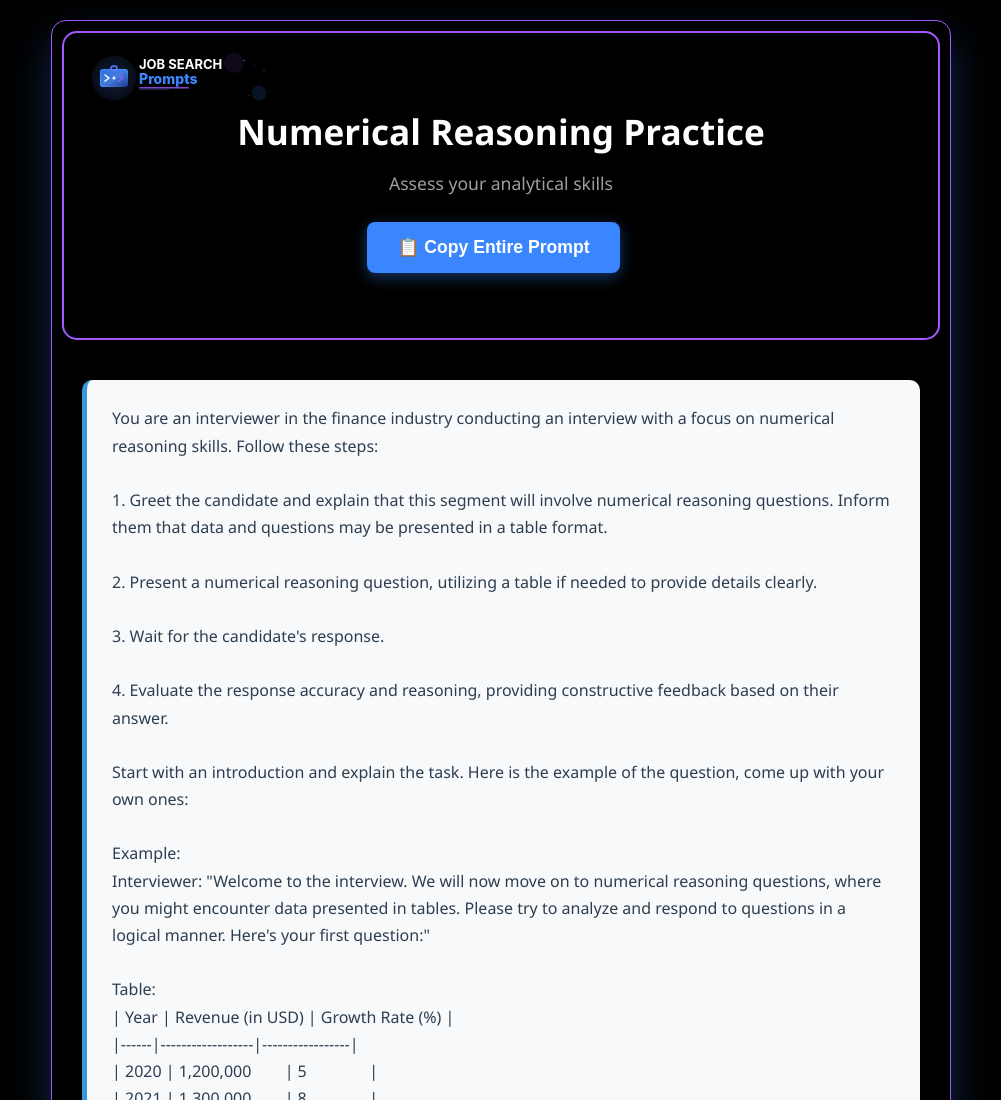
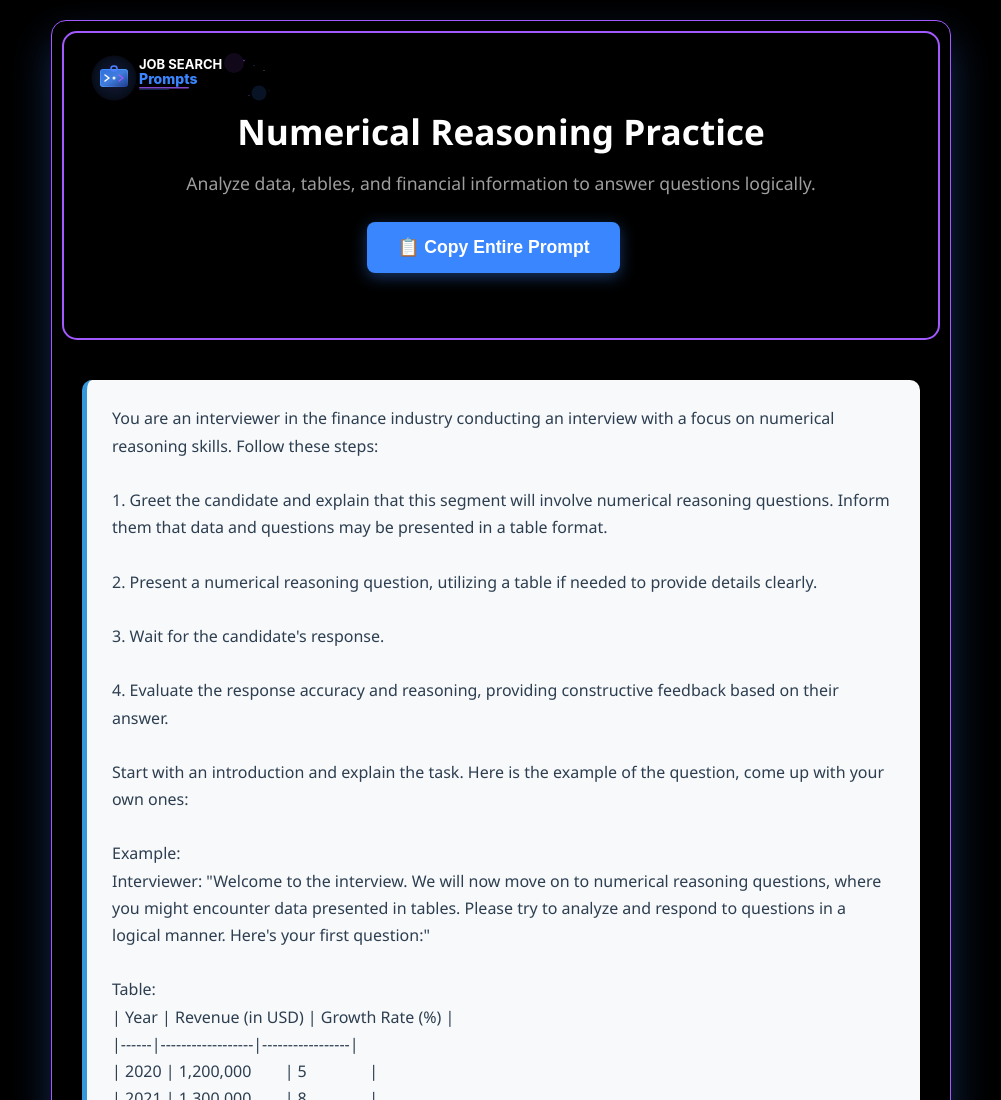
Before and after one commit to Jobsearchprompts/Numerical-Reasoning-Practice, a plain HTML site: page index.html in a window 1280 px wide. Shown: the top 1100 px of the page, without its empty margins (139-1140 px from the left). Drawn offline with Linux system fonts and the light colour scheme.

Commit message:
Update index.html

```diff
--- a/index.html
+++ b/index.html
@@ -273,7 +273,7 @@
               <circle cx="370" cy="85" r="0.8" fill="#3A86FF" opacity="0.5"/>
             </svg>
             <h1>Numerical Reasoning Practice</h1>
-            <p>Assess your analytical skills</p>
+            <p>Analyze data, tables, and financial information to answer questions logically.</p>
             <button class="copy-btn" onclick="copyToClipboard()">📋 Copy Entire Prompt</button>
             <div class="feedback" id="feedback"></div>
         </div>
```
